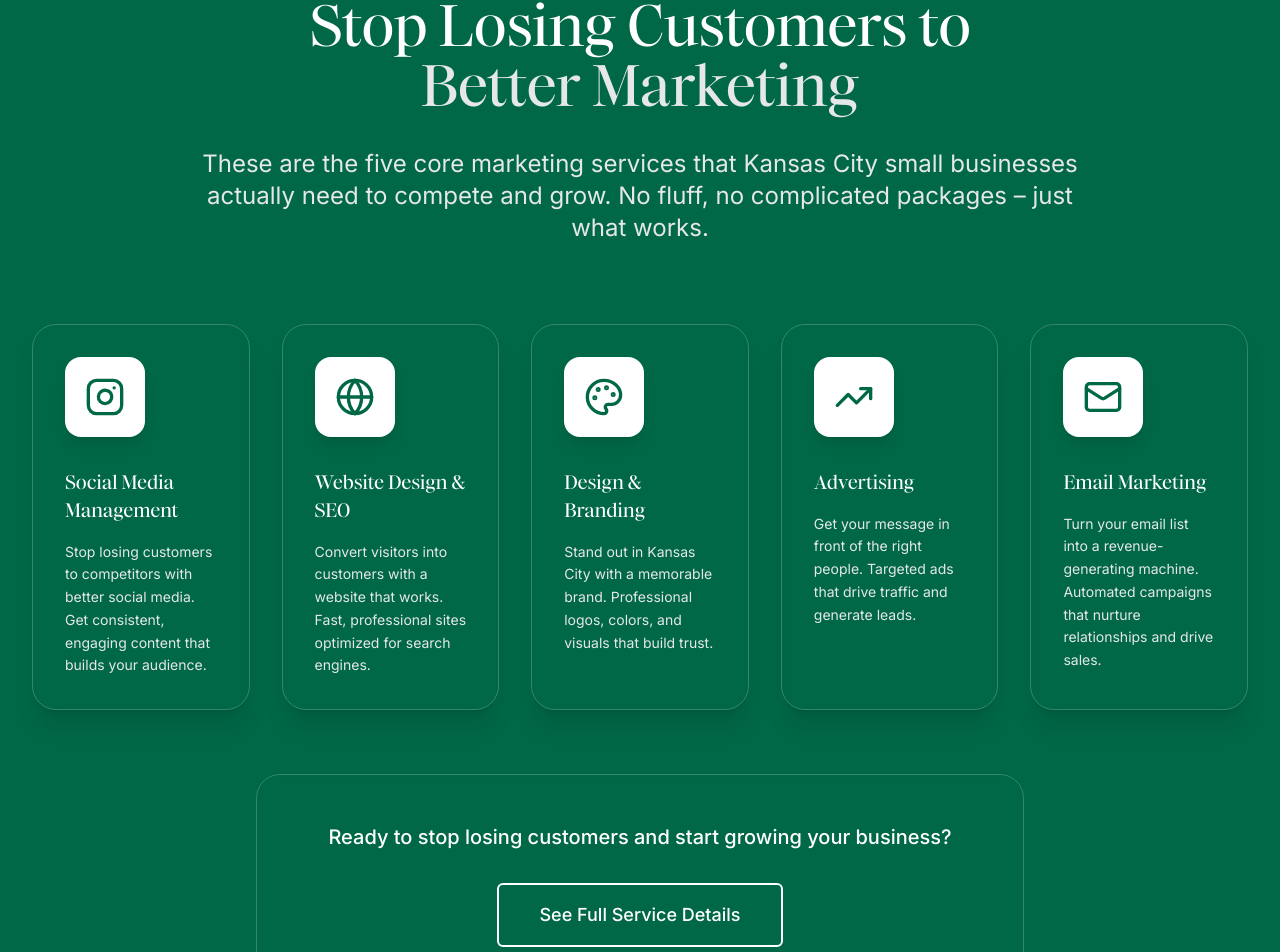
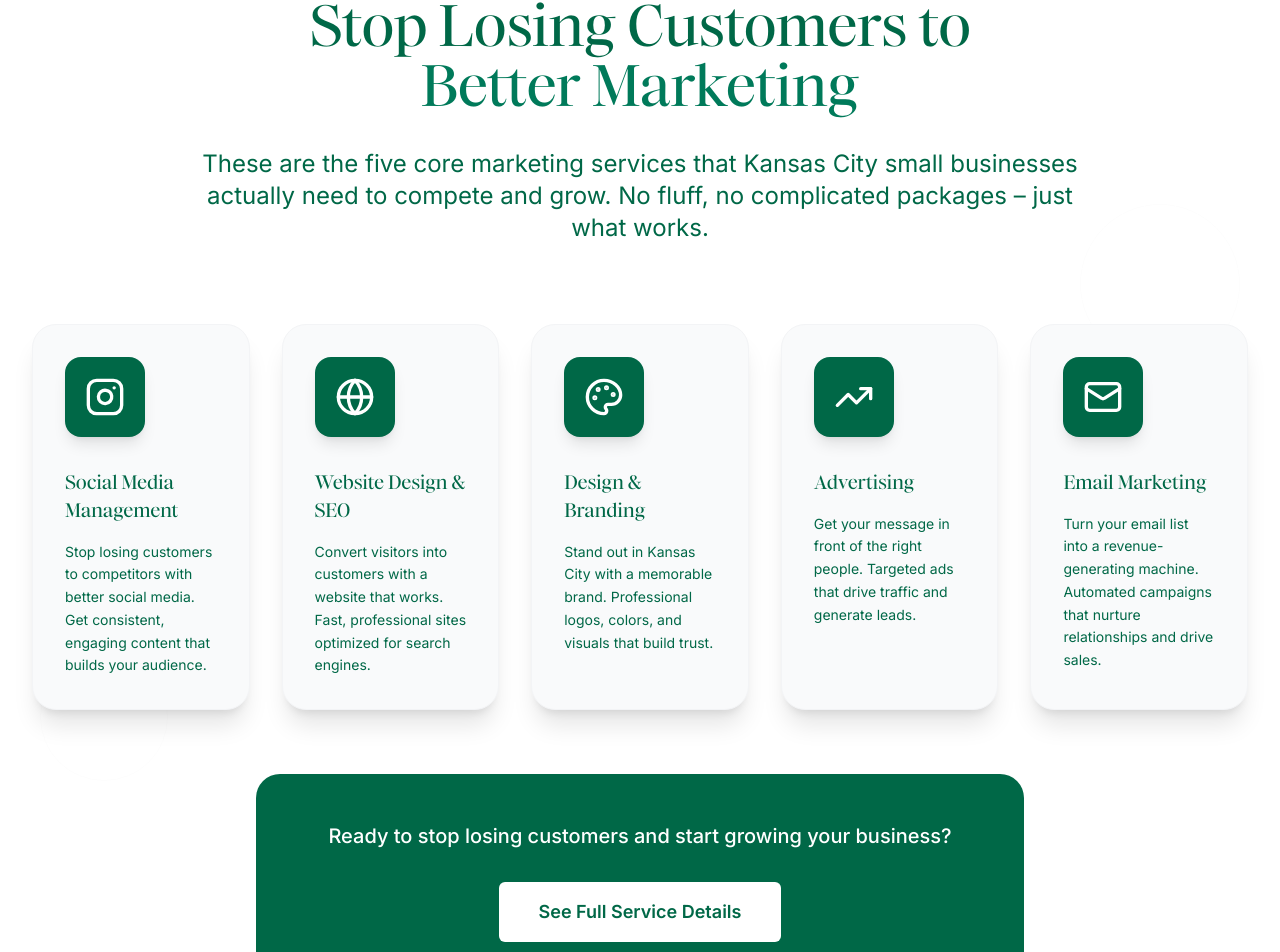
Before and after one commit to krcoffelt/HomeTown2, a Next.js app: page / in a window 1280 px wide. Shown: the part 1068-2020 px from the top of the page. Built offline with nearby package versions, Linux system fonts and the light colour scheme.

Commit message:
Implement alternating background pattern: Hero (green), Services (white), Stats (green) with appropriate text colors for each section

```diff
--- a/components/HeroSection.tsx
+++ b/components/HeroSection.tsx
@@ -6,7 +6,7 @@ import Link from 'next/link'
 
 const HeroSection = () => {
   return (
-    <section className="relative min-h-screen flex items-center justify-center overflow-hidden">
+    <section className="relative min-h-screen flex items-center justify-center overflow-hidden bg-hometown-green">
       {/* Background Pattern */}
       <div className="absolute inset-0 opacity-5">
         <div className="absolute top-20 left-10 w-32 h-32 border border-white/20 rounded-full"></div>
--- a/components/ServicesPreview.tsx
+++ b/components/ServicesPreview.tsx
@@ -38,11 +38,11 @@ const ServicesPreview = () => {
   ]
 
   return (
-    <section className="section-padding relative overflow-hidden">
+    <section className="section-padding bg-white relative overflow-hidden">
       {/* Background Elements */}
       <div className="absolute inset-0 opacity-5">
-        <div className="absolute top-1/4 right-10 w-40 h-40 border border-white/20 rounded-full"></div>
-        <div className="absolute bottom-1/4 left-10 w-32 h-32 border border-white/20 rounded-full"></div>
+        <div className="absolute top-1/4 right-10 w-40 h-40 border border-hometown-green/20 rounded-full"></div>
+        <div className="absolute bottom-1/4 left-10 w-32 h-32 border border-hometown-green/20 rounded-full"></div>
       </div>
 
       <div className="container-custom relative z-10">
@@ -53,11 +53,11 @@ const ServicesPreview = () => {
           transition={{ duration: 0.8 }}
           className="text-center mb-20"
         >
-          <h2 className="text-5xl md:text-6xl font-serif font-medium text-white mb-8 leading-tight">
+          <h2 className="text-5xl md:text-6xl font-serif font-medium text-hometown-green mb-8 leading-tight">
             Stop Losing Customers to
-            <span className="block text-gray-200">Better Marketing</span>
+            <span className="block text-hometown-green-light">Better Marketing</span>
           </h2>
-          <p className="text-xl md:text-2xl text-gray-200 max-w-4xl mx-auto leading-relaxed">
+          <p className="text-xl md:text-2xl text-hometown-green max-w-4xl mx-auto leading-relaxed">
             These are the five core marketing services that Kansas City small businesses actually need to compete and grow.
             No fluff, no complicated packages – just what works.
           </p>
@@ -73,16 +73,16 @@ const ServicesPreview = () => {
               transition={{ duration: 0.6, delay: index * 0.1 }}
               className="group"
             >
-              <div className="bg-white/8 backdrop-blur-sm rounded-3xl p-8 shadow-xl hover:shadow-2xl transition-all duration-500 transform hover:-translate-y-3 border border-white/20 hover:border-white/30 h-full">
-                <div className="w-20 h-20 rounded-2xl bg-white flex items-center justify-center mb-8 group-hover:scale-110 transition-transform duration-300 shadow-lg">
-                  <service.icon className="w-10 h-10 text-hometown-green" />
+              <div className="bg-gray-50 rounded-3xl p-8 shadow-xl hover:shadow-2xl transition-all duration-500 transform hover:-translate-y-3 border border-gray-100 hover:border-hometown-green/30 h-full">
+                <div className="w-20 h-20 rounded-2xl bg-hometown-green flex items-center justify-center mb-8 group-hover:scale-110 transition-transform duration-300 shadow-lg">
+                  <service.icon className="w-10 h-10 text-white" />
                 </div>
 
-                <h3 className="text-xl font-semibold text-white mb-4 group-hover:text-gray-200 transition-colors duration-300">
+                <h3 className="text-xl font-semibold text-hometown-green mb-4 group-hover:text-hometown-green-dark transition-colors duration-300">
                   {service.title}
                 </h3>
 
-                <p className="text-gray-200 leading-relaxed text-sm group-hover:text-white/90 transition-colors duration-300">
+                <p className="text-hometown-green leading-relaxed text-sm group-hover:text-hometown-green-dark/90 transition-colors duration-300">
                   {service.description}
                 </p>
               </div>
@@ -97,13 +97,13 @@ const ServicesPreview = () => {
           transition={{ duration: 0.8, delay: 0.4 }}
           className="text-center"
         >
-          <div className="bg-white/8 backdrop-blur-sm rounded-3xl p-12 border border-white/20 max-w-3xl mx-auto">
+          <div className="bg-hometown-green rounded-3xl p-12 text-white max-w-3xl mx-auto">
             <p className="text-xl text-white mb-8 font-medium">
               Ready to stop losing customers and start growing your business?
             </p>
             <a
               href="/services"
-              className="btn-secondary text-lg px-10 py-4 inline-block hover:bg-white hover:text-hometown-green transition-all duration-300 transform hover:scale-105"
+              className="bg-white text-hometown-green px-10 py-4 rounded-md text-lg inline-block hover:bg-gray-100 transition-all duration-300 transform hover:scale-105 font-semibold"
             >
               See Full Service Details
             </a>
--- a/components/TestimonialsStats.tsx
+++ b/components/TestimonialsStats.tsx
@@ -47,7 +47,7 @@ const TestimonialsStats = () => {
   ]
 
   return (
-    <section className="section-padding relative overflow-hidden">
+    <section className="section-padding bg-hometown-green relative overflow-hidden">
       {/* Background Elements */}
       <div className="absolute inset-0 opacity-5">
         <div className="absolute top-1/4 left-10 w-48 h-48 border border-white/20 rounded-full"></div>
```
